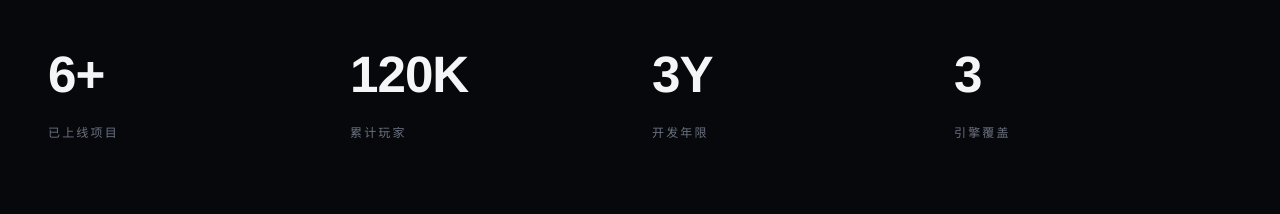
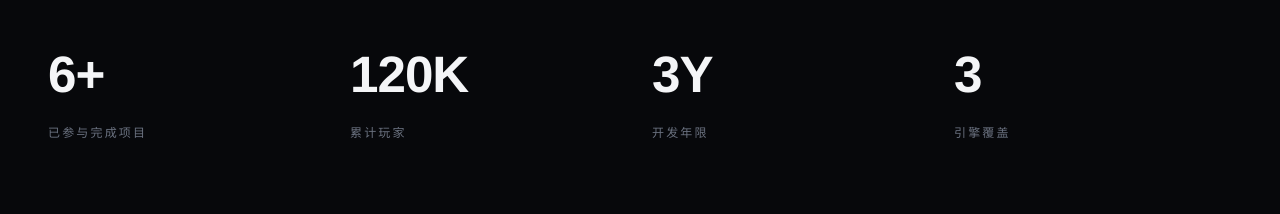
Before and after one commit to daoxvmuou/portfolio, a React (Vite) app: page / in a window 1280 px wide. Shown: the part 5220-5434 px from the top of the page. Built offline with nearby package versions, Linux system fonts and the light colour scheme.

Commit message:
chore: rename stat label to 已参与完成项目

```diff
--- a/src/data/projects.js
+++ b/src/data/projects.js
@@ -93,7 +93,7 @@ export const profile = {
   github: 'https://github.com/daoxvmuou',
   steam: 'https://store.steampowered.com/',
   stats: [
-    { label: '已上线项目', value: '6+' },
+    { label: '已参与完成项目', value: '6+' },
     { label: '累计玩家', value: '120K' },
     { label: '开发年限', value: '3Y' },
     { label: '引擎覆盖', value: '3' },
```
